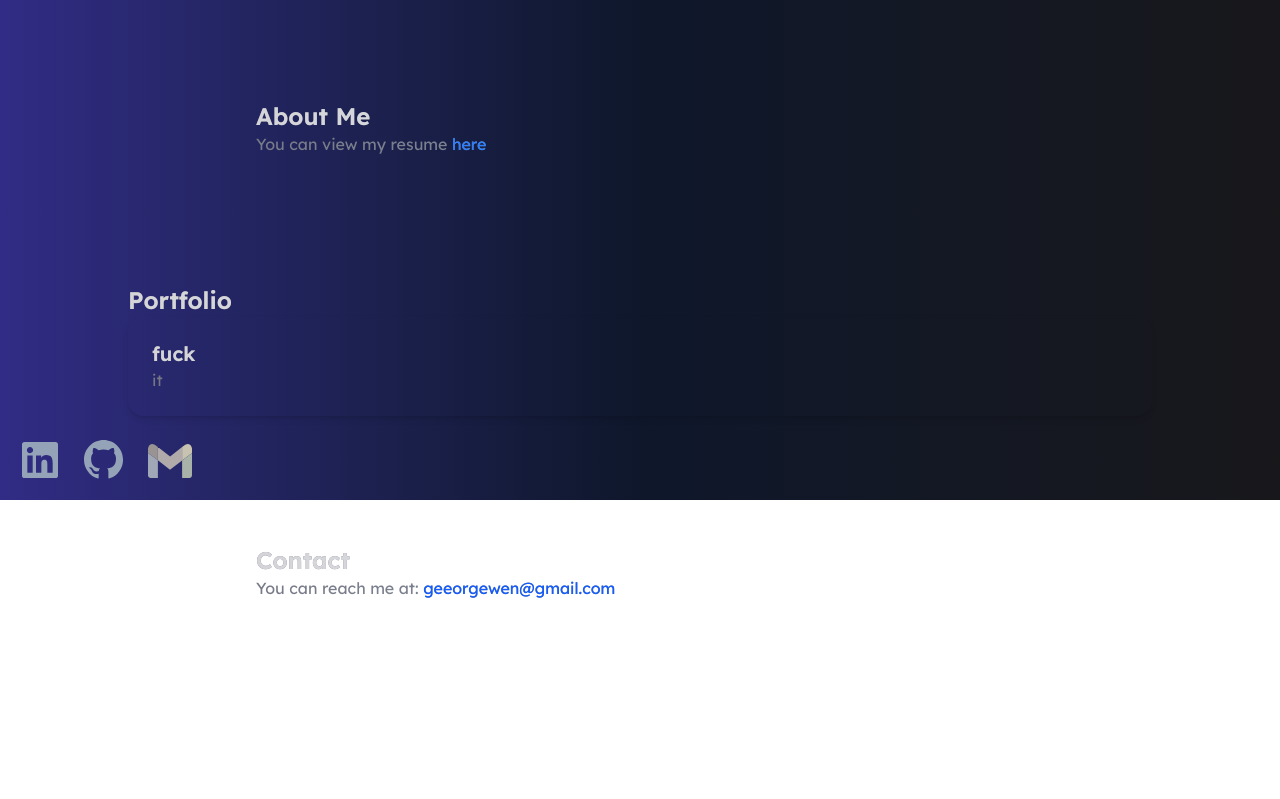
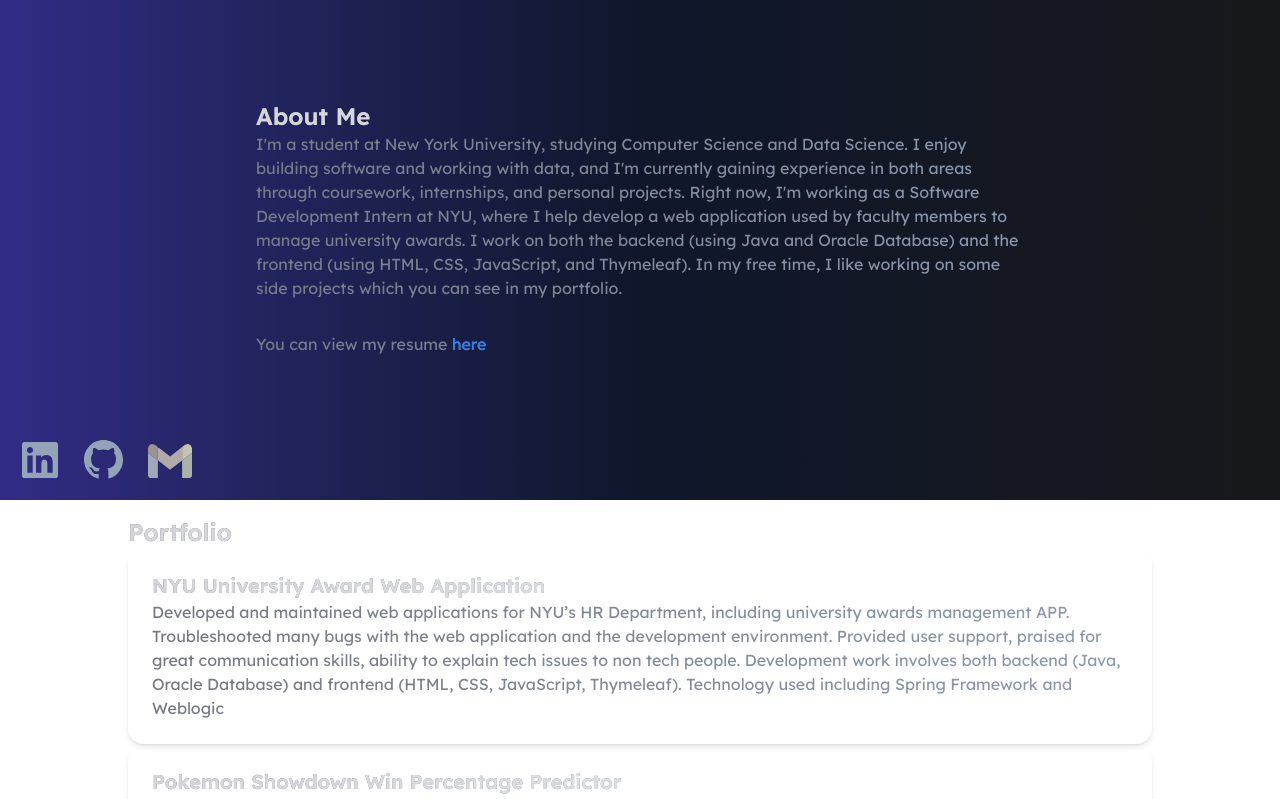
Before and after one commit to georgew1234/Personal-Website, a Next.js app: page / in a window 1280 px wide. Shown: the part 300-1099 px from the top of the page. Before the commit the page ends 1076 px from the top, so only its background shows below. Built offline with nearby package versions, Linux system fonts and the light colour scheme.

Commit message:
Updated Portfolio

```diff
--- a/src/app/components/about.tsx
+++ b/src/app/components/about.tsx
@@ -3,6 +3,11 @@
         <>
             <h2 className="text-2xl text-header">About Me</h2>
             <p>
+                I'm a student at New York University, studying Computer Science and Data Science. I enjoy building software and working with data, and I'm currently gaining experience in both areas through coursework, internships, and personal projects.
+                Right now, I'm working as a Software Development Intern at NYU, where I help develop a web application used by faculty members to manage university awards. I work on both the backend (using Java and Oracle Database) and the frontend (using HTML, CSS, JavaScript, and Thymeleaf).
+                In my free time, I like working on some side projects which you can see in my portfolio.
+            </p>
+            <p className="py-8">
                 You can view my resume <a href="/Resume.pdf" target="_blank" className="text-blue-500 hover:underline">here</a>
             </p>
         </>
--- a/src/app/components/portfolio.tsx
+++ b/src/app/components/portfolio.tsx
@@ -3,7 +3,16 @@
     return (
         <>
             <h2 className="text-2xl text-header">Portfolio</h2>
-            <ProjectCard href="google.com" title="fuck" description="it"/>
+            <ProjectCard title="NYU University Award Web Application" description="Developed and maintained web applications for NYU’s HR Department, including university awards management APP. Troubleshooted many bugs with the web application and the development environment.
+Provided user support, praised for great communication skills, ability  to explain tech issues to non tech people.
+Development work involves both backend (Java, Oracle Database) and frontend (HTML, CSS, JavaScript, Thymeleaf). Technology used including Spring Framework and Weblogic
+
+"/>
+            <ProjectCard title="Pokemon Showdown Win Percentage Predictor" description="The project runs on a cloud server and stores data logs in cloud storage in AWS.
+Python web scraping pipeline is used to extract replay data from Pokémon Showdown.
+A log parsing system was built to convert the data into structured battle states for each turn.
+The output data was used to build a neural network in PyTorch to predict a player's win probability at any given turn based on the state of the battle.
+"/>
         </>
     );
 }
--- a/src/app/components/project-card.tsx
+++ b/src/app/components/project-card.tsx
@@ -1,7 +1,6 @@
-export default function ProjectCard ({href, title, description}: {href: string, title: string, description: string}) {
+export default function ProjectCard ({title, description}: {title: string, description: string}) {
     return (
         <a
-            href={href}
             className="block p-6 rounded-2xl shadow-md transition-transform transform hover:shadow-xl no-underline"
         >
             <h2 className="text-xl text-header">{title}</h2>
```
